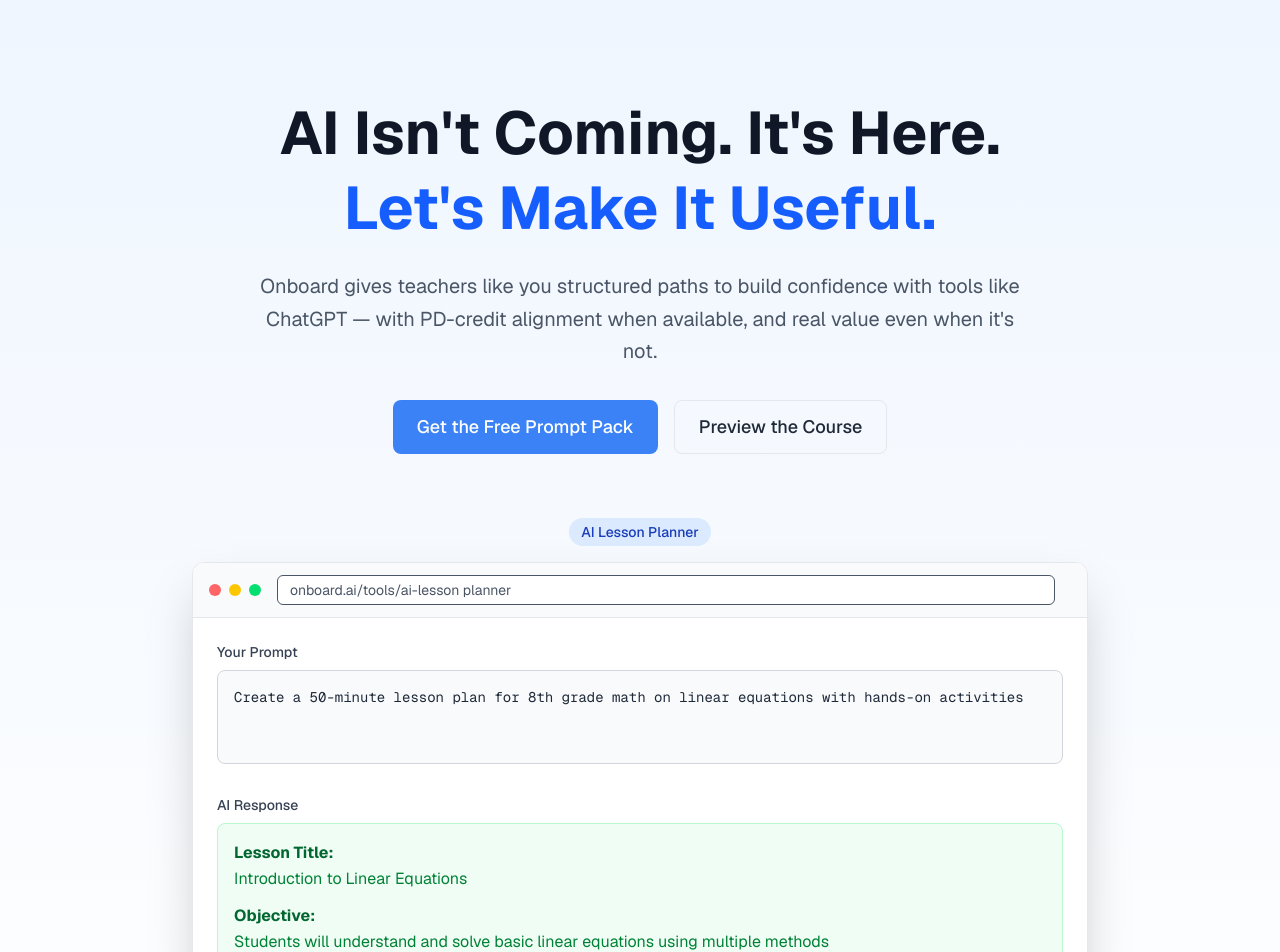
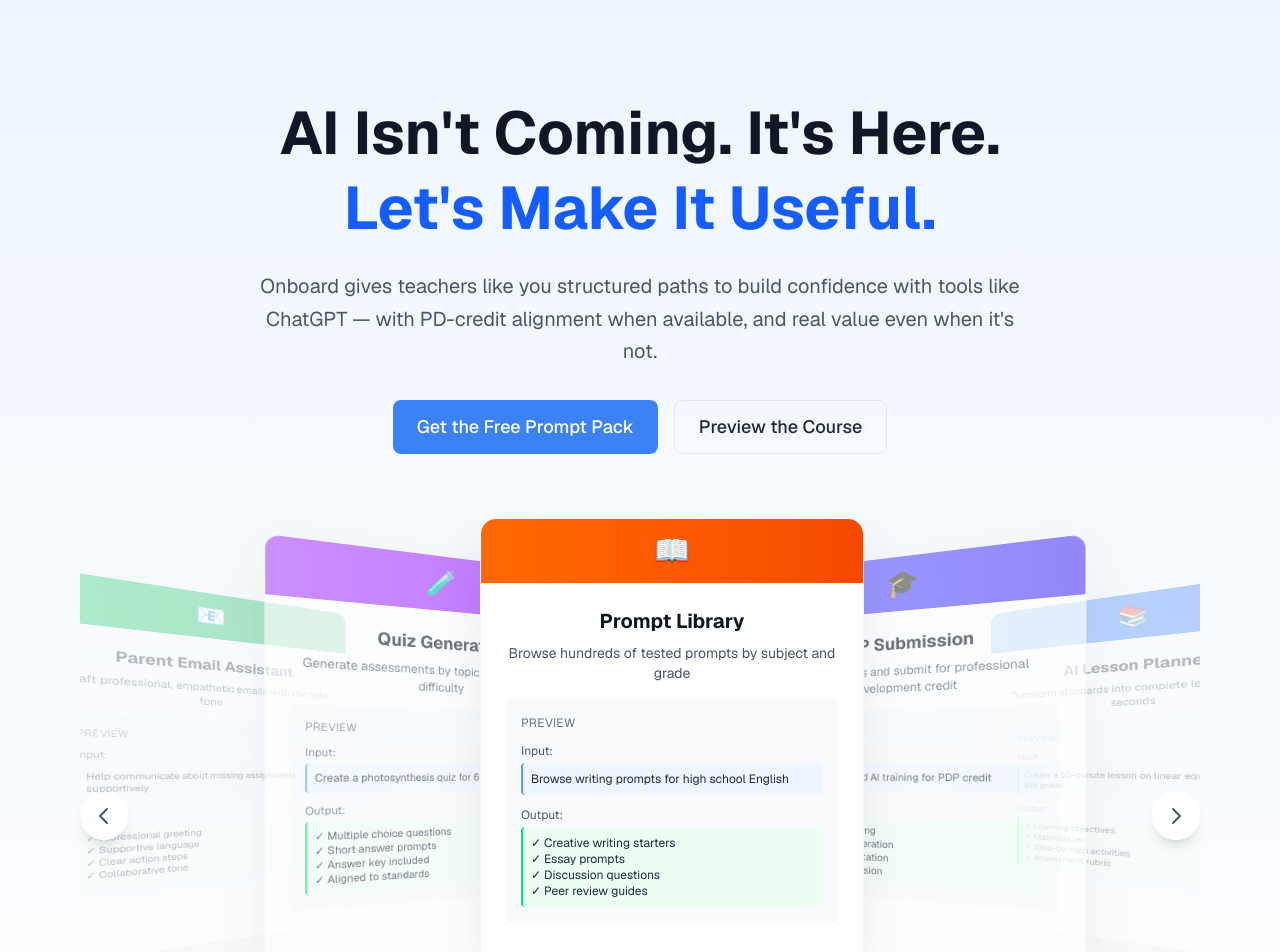
Before and after one commit to dschwan21/onboard-splash, a Next.js app: page / in a window 1280 px wide. Shown: the top 952 px of the page. Built offline with nearby package versions, Linux system fonts and the light colour scheme.

Commit message:
carousel is 3d

```diff
--- a/src/app/page.js
+++ b/src/app/page.js
@@ -2,202 +2,246 @@
 
 import { useState, useEffect } from 'react';
 
-// Custom hook for typing animation
-function useTypingEffect(text, speed = 60) {
-  const [displayedText, setDisplayedText] = useState('');
-  const [isComplete, setIsComplete] = useState(false);
+// 3D Feature Carousel Component
+function Feature3DCarousel() {
+  const [currentIndex, setCurrentIndex] = useState(2); // Start with middle card
+  const [isHovered, setIsHovered] = useState(false);
 
-  useEffect(() => {
-    setDisplayedText('');
-    setIsComplete(false);
-    let i = 0;
-
-    const timer = setInterval(() => {
-      if (i < text.length) {
-        setDisplayedText(text.slice(0, i + 1));
-        i++;
-      } else {
-        setIsComplete(true);
-        clearInterval(timer);
-      }
-    }, speed);
-
-    return () => clearInterval(timer);
-  }, [text, speed]);
-
-  return { displayedText, isComplete };
-}
-
-// Feature Carousel Component
-function FeatureCarousel() {
-  const [currentSlide, setCurrentSlide] = useState(0);
-  const [isAnimating, setIsAnimating] = useState(true);
-
-  const slides = [
+  const features = [
     {
+      id: 1,
       title: "AI Lesson Planner",
-      prompt: "Create a 50-minute lesson plan for 8th grade math on linear equations with hands-on activities",
-      response: {
-        title: "Introduction to Linear Equations",
-        objective: "Students will understand and solve basic linear equations using multiple methods",
-        materials: "Whiteboard, graphing paper, calculators, balance scales (manipulatives)",
-        activities: [
-          "Warm-up: Real-world equation examples (10 min)",
-          "Direct instruction: Solving methods (15 min)",
-          "Guided practice: Balance scale activity (20 min)",
-          "Independent work: Problem set (15 min)"
-        ]
-      }
+      description: "Transform standards into complete lesson plans in seconds",
+      icon: "📚",
+      preview: {
+        input: "Create a 50-minute lesson on linear equations for 8th grade",
+        output: "✓ Learning objectives\n✓ Materials list\n✓ Step-by-step activities\n✓ Assessment rubric"
+      },
+      color: "from-blue-500 to-blue-600"
     },
     {
+      id: 2,
       title: "Parent Email Assistant",
-      prompt: "Draft a professional email to parents about a student's missing assignments with a supportive tone",
-      response: {
-        subject: "Supporting [Student Name] with Assignment Completion",
-        greeting: "Dear Mr. and Mrs. [Last Name],",
-        body: "I wanted to reach out regarding some missing assignments for [Student Name]. I've noticed they're struggling to keep up with recent math homework. I'd love to work together to support them. Could we schedule a brief conversation this week?",
-        closing: "Looking forward to partnering with you,"
-      }
+      description: "Draft professional, empathetic emails with the right tone",
+      icon: "📧",
+      preview: {
+        input: "Help communicate about missing assignments supportively",
+        output: "✓ Professional greeting\n✓ Supportive language\n✓ Clear action steps\n✓ Collaborative tone"
+      },
+      color: "from-green-500 to-green-600"
     },
     {
+      id: 3,
       title: "Quiz Generator",
-      prompt: "Generate a 10-question quiz on photosynthesis for 6th grade with multiple choice and short answer",
-      response: {
-        title: "Photosynthesis Quiz - 6th Grade",
-        questions: [
-          "Multiple Choice: What gas do plants release during photosynthesis? A) Oxygen B) Carbon dioxide C) Nitrogen",
-          "Short Answer: Name the two main ingredients plants need for photosynthesis",
-          "Multiple Choice: Where in the plant does photosynthesis occur? A) Roots B) Leaves C) Stem"
-        ],
-        answerKey: "Included with detailed explanations"
-      }
+      description: "Generate assessments by topic, grade level, and difficulty",
+      icon: "🧪",
+      preview: {
+        input: "Create a photosynthesis quiz for 6th grade science",
+        output: "✓ Multiple choice questions\n✓ Short answer prompts\n✓ Answer key included\n✓ Aligned to standards"
+      },
+      color: "from-purple-500 to-purple-600"
+    },
+    {
+      id: 4,
+      title: "Prompt Library",
+      description: "Browse hundreds of tested prompts by subject and grade",
+      icon: "📖",
+      preview: {
+        input: "Browse writing prompts for high school English",
+        output: "✓ Creative writing starters\n✓ Essay prompts\n✓ Discussion questions\n✓ Peer review guides"
+      },
+      color: "from-orange-500 to-orange-600"
+    },
+    {
+      id: 5,
+      title: "PDP Submission",
+      description: "Track progress and submit for professional development credit",
+      icon: "🎓",
+      preview: {
+        input: "Submit completed AI training for PDP credit",
+        output: "✓ Progress tracking\n✓ Certificate generation\n✓ Hour documentation\n✓ District submission"
+      },
+      color: "from-indigo-500 to-indigo-600"
     }
   ];
 
-  const { displayedText: currentPrompt, isComplete: promptComplete } = useTypingEffect(
-    slides[currentSlide].prompt,
-    60
-  );
-
-  // Auto-advance slides
+  // Auto-advance with pause on hover
   useEffect(() => {
-    const timer = setTimeout(() => {
-      setCurrentSlide((prev) => (prev + 1) % slides.length);
-      setIsAnimating(true);
-    }, 8000); // 8 seconds per slide
-
-    return () => clearTimeout(timer);
-  }, [currentSlide, slides.length]);
+    if (!isHovered) {
+      const timer = setInterval(() => {
+        setCurrentIndex((prev) => (prev + 1) % features.length);
+      }, 6000);
+      return () => clearInterval(timer);
+    }
+  }, [isHovered, features.length]);
 
   const goToSlide = (index) => {
-    setCurrentSlide(index);
-    setIsAnimating(true);
+    setCurrentIndex(index);
+  };
+
+  const nextSlide = () => {
+    setCurrentIndex((prev) => (prev + 1) % features.length);
+  };
+
+  const prevSlide = () => {
+    setCurrentIndex((prev) => (prev - 1 + features.length) % features.length);
+  };
+
+  const getCardStyle = (index) => {
+    const diff = index - currentIndex;
+    const totalCards = features.length;
+
+    // Handle wrapping
+    let position = diff;
+    if (diff > totalCards / 2) position = diff - totalCards;
+    if (diff < -totalCards / 2) position = diff + totalCards;
+
+    if (position === 0) {
+      // Center card
+      return {
+        transform: 'translateX(0%) scale(1) rotateY(0deg)',
+        zIndex: 10,
+        opacity: 1,
+      };
+    } else if (position === -1) {
+      // Left card
+      return {
+        transform: 'translateX(-60%) scale(0.85) rotateY(30deg)',
+        zIndex: 5,
+        opacity: 0.6,
+      };
+    } else if (position === 1) {
+      // Right card
+      return {
+        transform: 'translateX(60%) scale(0.85) rotateY(-30deg)',
+        zIndex: 5,
+        opacity: 0.6,
+      };
+    } else if (position === -2) {
+      // Far left card
+      return {
+        transform: 'translateX(-120%) scale(0.7) rotateY(45deg)',
+        zIndex: 1,
+        opacity: 0.3,
+      };
+    } else if (position === 2) {
+      // Far right card
+      return {
+        transform: 'translateX(120%) scale(0.7) rotateY(-45deg)',
+        zIndex: 1,
+        opacity: 0.3,
+      };
+    } else {
+      // Hidden cards
+      return {
+        transform: 'translateX(200%) scale(0.5) rotateY(60deg)',
+        zIndex: 0,
+        opacity: 0,
+      };
+    }
   };
 
   return (
-    <div className="max-w-4xl mx-auto">
-      {/* Feature Label */}
-      <div className="text-center mb-4">
-        <span className="inline-block bg-blue-100 text-blue-800 px-3 py-1 rounded-full text-sm font-medium">
-          {slides[currentSlide].title}
-        </span>
+    <div className="relative w-full max-w-6xl mx-auto px-4">
+      {/* Carousel Container */}
+      <div
+        className="carousel-3d relative h-96 md:h-[500px] overflow-hidden"
+        onMouseEnter={() => setIsHovered(true)}
+        onMouseLeave={() => setIsHovered(false)}
+        style={{ perspective: '1000px' }}
+      >
+        {features.map((feature, index) => (
+          <div
+            key={feature.id}
+            className={`card-3d absolute top-0 left-1/2 w-80 md:w-96 h-full cursor-pointer transition-all duration-500 ease-out ${
+              index === currentIndex ? 'active' : ''
+            }`}
+            style={{
+              ...getCardStyle(index),
+              transformOrigin: 'center center',
+              marginLeft: '-160px', // Half of card width for centering
+            }}
+            onClick={() => goToSlide(index)}
+          >
+            {/* Feature Card */}
+            <div className="w-full h-full bg-white rounded-2xl shadow-[0_20px_50px_rgba(0,0,0,0.08)] border border-gray-100 overflow-hidden">
+              {/* Card Header */}
+              <div className={`h-16 bg-gradient-to-r ${feature.color} flex items-center justify-center`}>
+                <span className="text-3xl">{feature.icon}</span>
               </div>
 
-      {/* Browser Window */}
-      <div className="bg-white rounded-xl shadow-2xl border border-gray-200 overflow-hidden">
-        {/* Browser Header */}
-        <div className="bg-gray-50 px-4 py-3 border-b border-gray-200 flex items-center">
-          <div className="flex items-center space-x-2">
-            <div className="w-3 h-3 bg-red-400 rounded-full"></div>
-            <div className="w-3 h-3 bg-yellow-400 rounded-full"></div>
-            <div className="w-3 h-3 bg-green-400 rounded-full"></div>
+              {/* Card Content */}
+              <div className="p-6 space-y-4">
+                <div className="text-center">
+                  <h3 className="text-xl font-bold text-gray-900 mb-2">{feature.title}</h3>
+                  <p className="text-gray-600 text-sm">{feature.description}</p>
                 </div>
-          <div className="flex-1 mx-4">
-            <div className="bg-white rounded-md px-3 py-1 text-sm text-gray-600 border">
-              onboard.ai/tools/{slides[currentSlide].title.toLowerCase().replace(' ', '-')}
-            </div>
+
+                {/* Preview Box */}
+                <div className="bg-gray-50 rounded-lg p-4 space-y-3">
+                  <div className="text-xs text-gray-500 uppercase tracking-wide">Preview</div>
+
+                  {/* Input */}
+                  <div className="text-xs">
+                    <div className="text-gray-600 mb-1">Input:</div>
+                    <div className="bg-blue-50 p-2 rounded border-l-2 border-blue-400 text-gray-800">
+                      {feature.preview.input}
                     </div>
                   </div>
 
-        {/* Content Area */}
-        <div className="p-6 space-y-6">
-          {/* Prompt Input */}
-          <div className="space-y-2">
-            <label className="block text-sm font-medium text-gray-700">Your Prompt</label>
-            <div className="relative">
-              <textarea
-                className="w-full p-4 border border-gray-300 rounded-lg resize-none bg-gray-50 text-gray-800 font-mono text-sm"
-                rows="3"
-                value={currentPrompt}
-                readOnly
-              />
-              {!promptComplete && (
-                <div className="absolute bottom-4 right-4 w-0.5 h-4 bg-blue-500 animate-pulse"></div>
-              )}
-            </div>
-          </div>
-
-          {/* AI Response */}
-          <div className={`space-y-2 transition-all duration-500 ${
-            promptComplete ? 'opacity-100 transform translate-y-0' : 'opacity-0 transform translate-y-4'
-          }`}>
-            <label className="block text-sm font-medium text-gray-700">AI Response</label>
-            <div className="bg-green-50 border border-green-200 rounded-lg p-4 space-y-3">
-              {slides[currentSlide].response.title && (
-                <div>
-                  <strong className="text-green-800">Lesson Title:</strong>
-                  <p className="text-green-700">{slides[currentSlide].response.title}</p>
-                </div>
-              )}
-              {slides[currentSlide].response.objective && (
-                <div>
-                  <strong className="text-green-800">Objective:</strong>
-                  <p className="text-green-700">{slides[currentSlide].response.objective}</p>
-                </div>
-              )}
-              {slides[currentSlide].response.materials && (
-                <div>
-                  <strong className="text-green-800">Materials:</strong>
-                  <p className="text-green-700">{slides[currentSlide].response.materials}</p>
-                </div>
-              )}
-              {slides[currentSlide].response.subject && (
-                <div>
-                  <strong className="text-green-800">Subject:</strong>
-                  <p className="text-green-700">{slides[currentSlide].response.subject}</p>
-                </div>
-              )}
-              {slides[currentSlide].response.body && (
-                <div>
-                  <p className="text-green-700">{slides[currentSlide].response.body}</p>
-                </div>
-              )}
-              {slides[currentSlide].response.questions && (
-                <div>
-                  <strong className="text-green-800">Sample Questions:</strong>
-                  <ul className="list-disc list-inside text-green-700 space-y-1">
-                    {slides[currentSlide].response.questions.slice(0, 2).map((question, idx) => (
-                      <li key={idx} className="text-sm">{question}</li>
-                    ))}
-                  </ul>
-                </div>
-              )}
+                  {/* Output */}
+                  <div className="text-xs">
+                    <div className="text-gray-600 mb-1">Output:</div>
+                    <div className="bg-green-50 p-2 rounded border-l-2 border-green-400 text-gray-800 whitespace-pre-line">
+                      {feature.preview.output}
                     </div>
                   </div>
                 </div>
               </div>
+            </div>
+          </div>
+        ))}
+      </div>
 
-      {/* Slide Indicators */}
-      <div className="flex justify-center mt-6 space-x-2">
-        {slides.map((_, index) => (
+      {/* Navigation Arrows */}
+      <div className="navigation-arrows">
+        <button
+          onClick={prevSlide}
+          className="absolute left-4 top-1/2 -translate-y-1/2 w-12 h-12 bg-white/90 hover:bg-white rounded-full shadow-lg flex items-center justify-center transition-all z-20 md:flex hidden"
+        >
+          <svg className="w-6 h-6 text-gray-600" fill="none" stroke="currentColor" viewBox="0 0 24 24">
+            <path strokeLinecap="round" strokeLinejoin="round" strokeWidth={2} d="M15 19l-7-7 7-7" />
+          </svg>
+        </button>
+
+        <button
+          onClick={nextSlide}
+          className="absolute right-4 top-1/2 -translate-y-1/2 w-12 h-12 bg-white/90 hover:bg-white rounded-full shadow-lg flex items-center justify-center transition-all z-20 md:flex hidden"
+        >
+          <svg className="w-6 h-6 text-gray-600" fill="none" stroke="currentColor" viewBox="0 0 24 24">
+            <path strokeLinecap="round" strokeLinejoin="round" strokeWidth={2} d="M9 5l7 7-7 7" />
+          </svg>
+        </button>
+      </div>
+
+      {/* Dot Indicators */}
+      <div className="flex justify-center mt-8 space-x-2">
+        {features.map((_, index) => (
           <button
             key={index}
             onClick={() => goToSlide(index)}
             className={`w-3 h-3 rounded-full transition-all ${
-              index === currentSlide ? 'bg-blue-500' : 'bg-gray-300 hover:bg-gray-400'
+              index === currentIndex ? 'bg-blue-500 w-8' : 'bg-gray-300 hover:bg-gray-400'
             }`}
           />
         ))}
+      </div>
+
+      {/* Caption */}
+      <div className="text-center mt-6">
+        <p className="text-gray-600 text-lg font-medium">
+          Real tools for real classrooms — see what Onboard can do.
+        </p>
       </div>
     </div>
   );
@@ -230,9 +274,9 @@ export default function Home() {
             </div>
           </div>
 
-          {/* Feature Carousel */}
+          {/* 3D Feature Carousel */}
           <div className="mt-16">
-            <FeatureCarousel />
+            <Feature3DCarousel />
           </div>
         </div>
       </section>
```
Also changed, not shown: src/app/globals.css (+24 -0 lines). Lines whose indentation alone changed are shown as unchanged.
